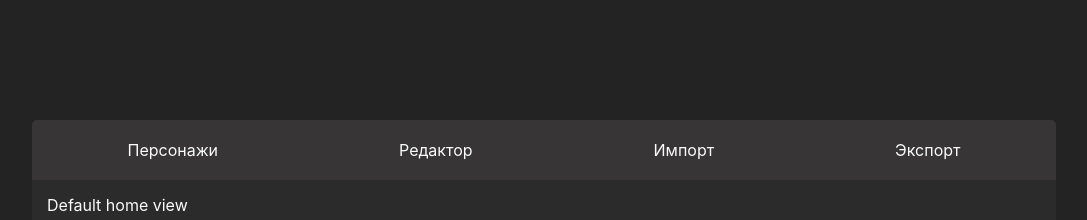
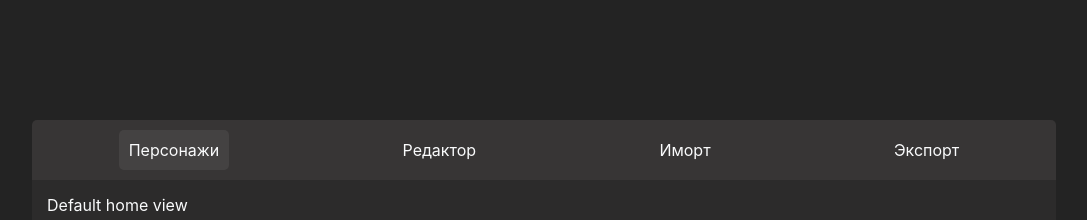
Before and after one commit to lol1kn1ght/CharactersEditor, a React (Create React App) app: page / in a window 1280 px wide. Shown: the top 220 px of the page, without its empty margins (96-1183 px from the left). Built offline with nearby package versions, Linux system fonts and the light colour scheme.

Commit message:
feat: добавил отображение активной ссылки

```diff
--- a/src/pages/Home/components/Navigation/Navigation.scss
+++ b/src/pages/Home/components/Navigation/Navigation.scss
@@ -24,9 +24,21 @@
       padding: 10px;
       border-radius: 5px;
 
-      &:hover {
+      @media (hover: hover) {
+        &:hover {
+          background: rgba(83, 80, 80, 0.5);
+        }
+      }
+
+      &.active {
         background: rgba(83, 80, 80, 0.5);
       }
     }
   }
+
+  @media (max-width: 30em) {
+    .control {
+      font-size: small;
+    }
+  }
 }
--- a/src/pages/Home/components/Navigation/Navigation.tsx
+++ b/src/pages/Home/components/Navigation/Navigation.tsx
@@ -1,22 +1,45 @@
 import { Link } from 'react-router-dom'
 import './Navigation.scss'
+import { useState } from 'react'
 
 export const Navigation = () => {
+  const [current, setCurrent] = useState<string>('/')
+
+  const routes: { to: string; name: string }[] = [
+    {
+      name: 'Персонажи',
+      to: '/',
+    },
+    {
+      name: 'Редактор',
+      to: '/editor',
+    },
+    {
+      name: 'Иморт',
+      to: '/import',
+    },
+    {
+      name: 'Экспорт',
+      to: '/export',
+    },
+  ]
+
+  const onClick = (path: string) => {
+    setCurrent(path)
+  }
+
   return (
     <header className="_navigation">
       <div className="controls">
-        <Link to="/characters" className="control">
-          Персонажи
-        </Link>
-        <Link to="/editor" className="control">
-          Редактор
-        </Link>
-        <Link to="/import" className="control">
-          Импорт
-        </Link>
-        <Link to="/export" className="control">
-          Экспорт
-        </Link>
+        {routes.map((route) => (
+          <Link
+            to={route.to}
+            className={`control ${route.to === current ? 'active' : ''}`}
+            onClick={() => onClick(route.to)}
+          >
+            {route.name}
+          </Link>
+        ))}
       </div>
     </header>
   )
```
